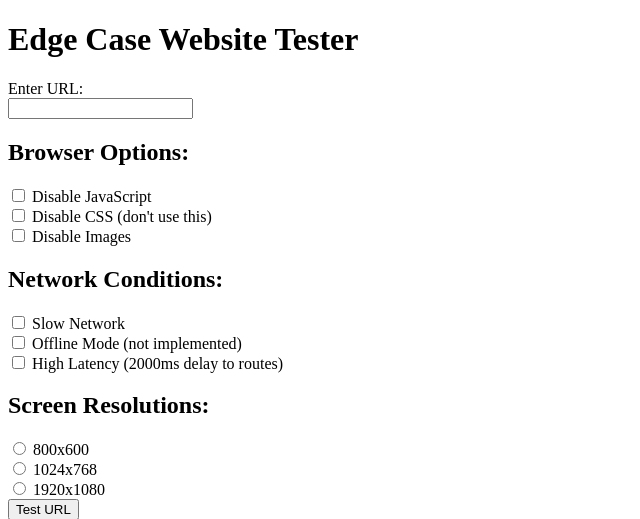
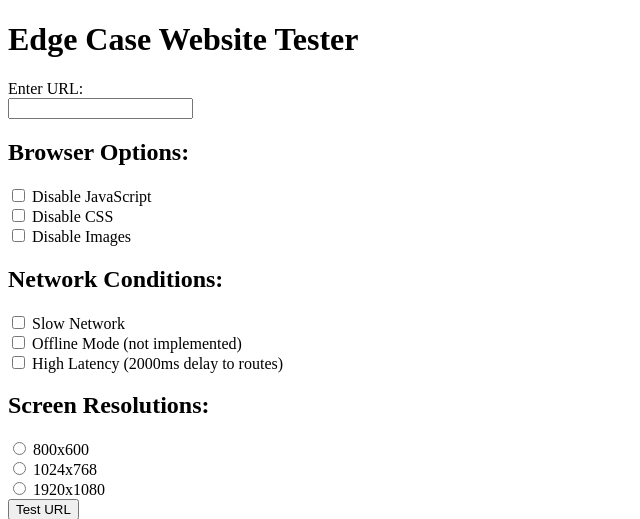
Before and after one commit to snacsnoc/edgecaser, a Python web app: template templates/index.html in a window 1280 px wide. Shown: the top 519 px of the page, without its empty margins (0-640 px from the left). Run offline with Jinja, Linux system fonts and the light colour scheme; the template is opened without the code that fills it, so the values that code supplies are empty.

Commit message:
Update option labels

```diff
--- a/templates/index.html
+++ b/templates/index.html
@@ -18,7 +18,7 @@
         </div>
         <div>
             <input type="checkbox" id="disableCSS" name="options" value="disableCSS">
-            <label for="disableCSS">Disable CSS (don't use this)</label>
+            <label for="disableCSS">Disable CSS</label>
         </div>
         <div>
             <input type="checkbox" id="disableImages" name="options" value="disableImages">
```
